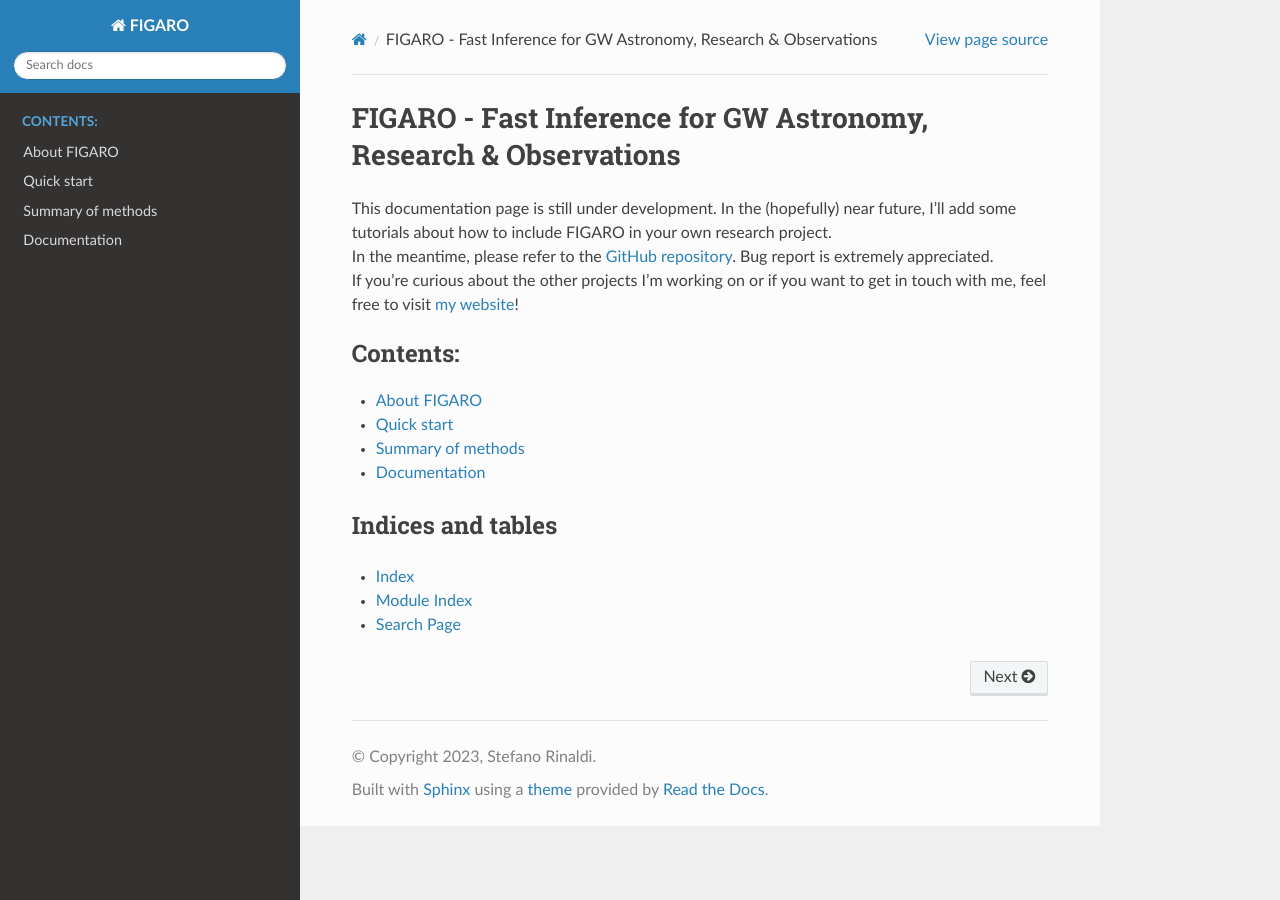
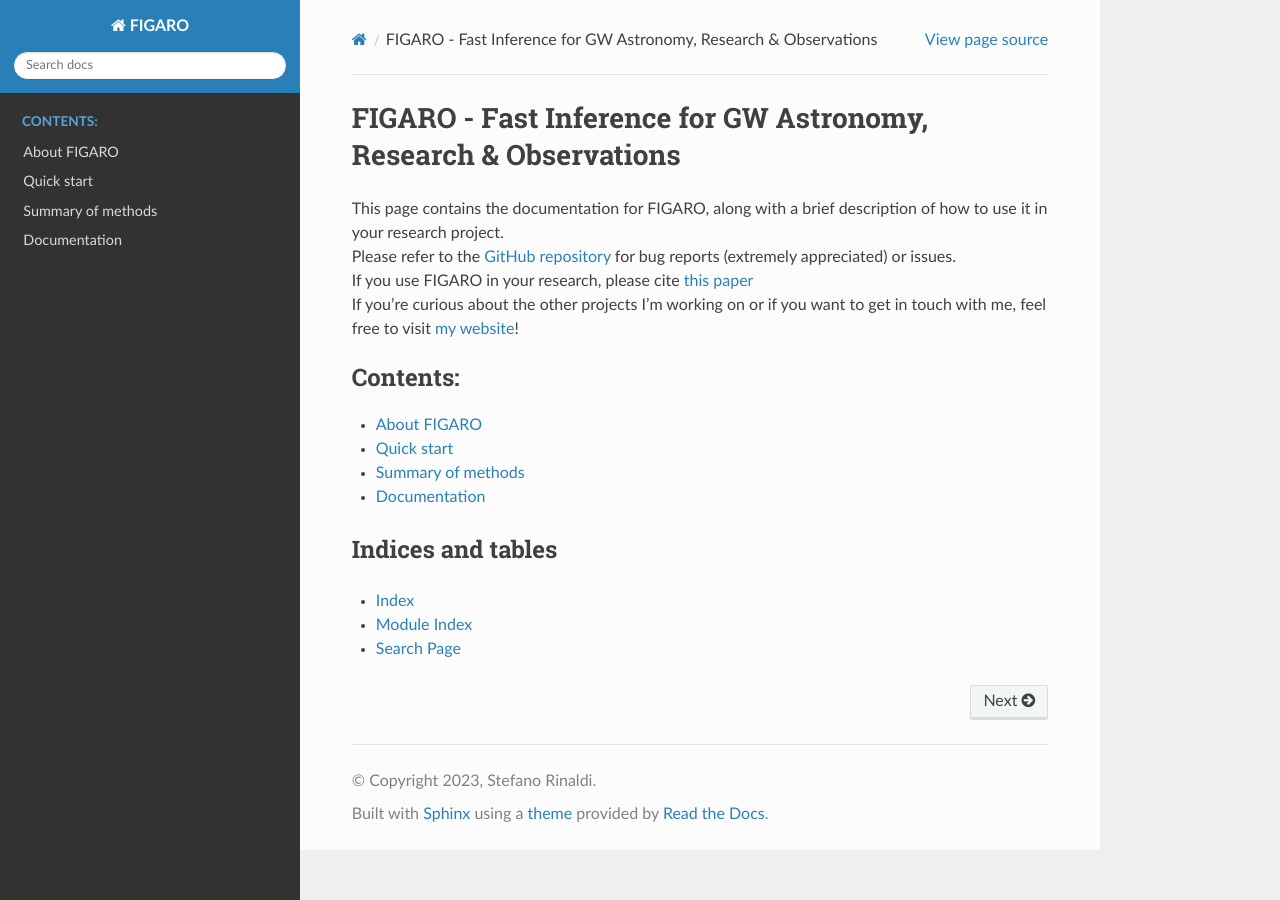
Before and after one commit to sterinaldi/FIGARO, a Sphinx documentation site: the page built from docs/source/index.rst, in a window 1280 px wide. Built offline with Sphinx 7.4.7 and the Read the Docs theme 2.0.0, drawn with Linux system fonts in a browser that asks for light colours.

Commit message:
updated intro

```diff
--- a/docs/source/index.rst
+++ b/docs/source/index.rst
@@ -6,8 +6,9 @@
 FIGARO - Fast Inference for GW Astronomy, Research & Observations
 =================================================================
 
-| This documentation page is still under development. In the (hopefully) near future, I'll add some tutorials about how to include FIGARO in your own research project.
-| In the meantime, please refer to the `GitHub repository <https://github.com/sterinaldi/FIGARO>`_. Bug report is extremely appreciated.
+| This page contains the documentation for FIGARO, along with a brief description of how to use it in your research project.
+| Please refer to the `GitHub repository <https://github.com/sterinaldi/FIGARO>`_ for bug reports (extremely appreciated) or issues.
+| If you use FIGARO in your research, please cite `this paper <https://ui.adsabs.harvard.edu/abs/2022MNRAS.517L...5R/abstract>`_
 | If you're curious about the other projects I'm working on or if you want to get in touch with me, feel free to visit `my website <https://sterinaldi.github.io>`_!
 
 .. toctree::
```
